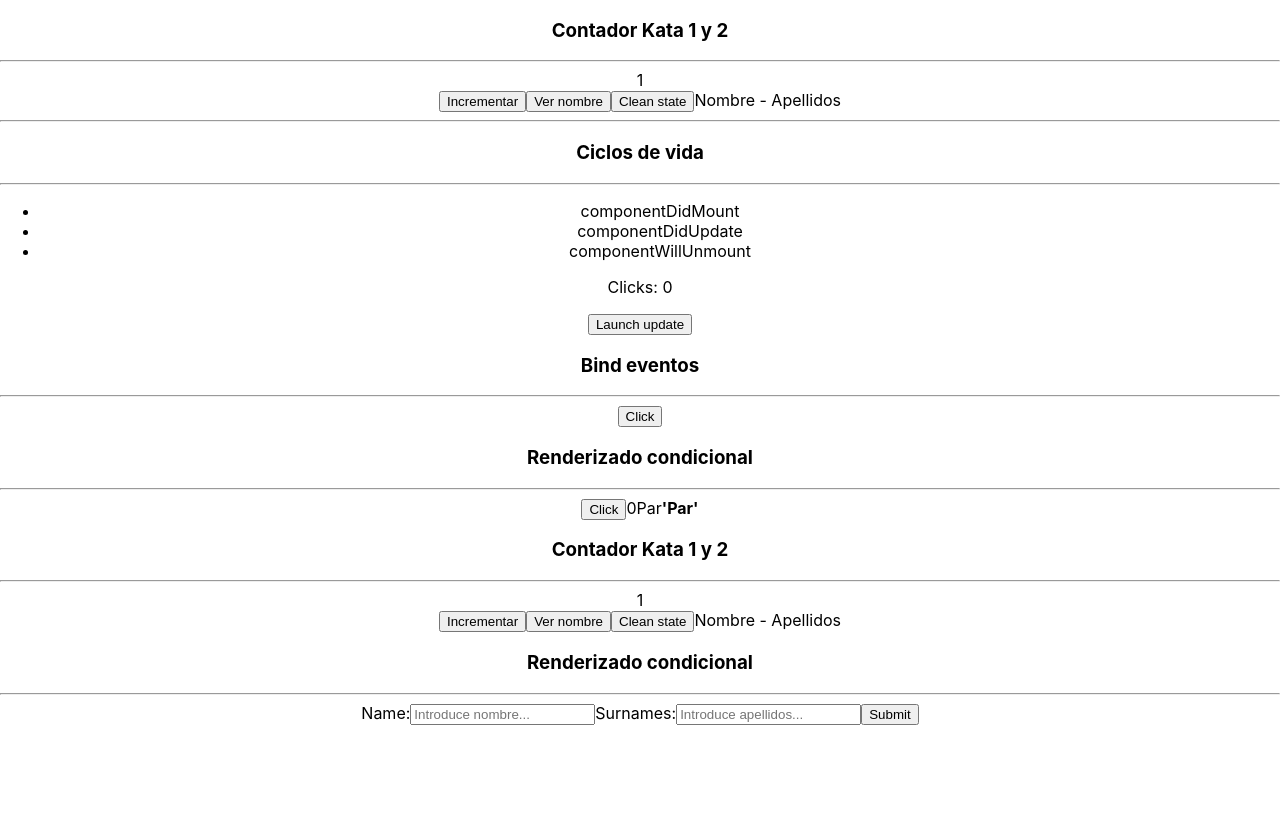
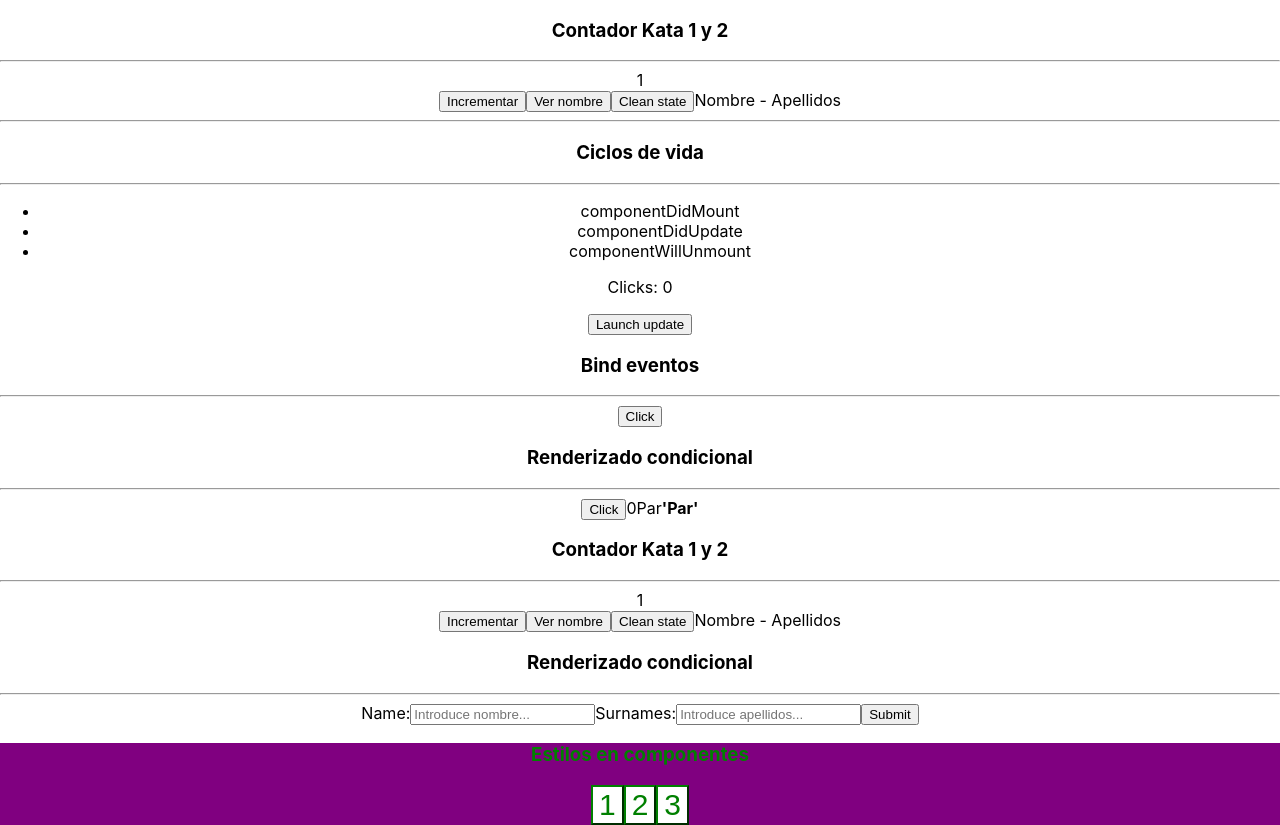
Before and after one commit to carlosmico/ReactDemo, a React (Create React App) app: page / in a window 1280 px wide. Before the commit the page ends 800 px from the top, so only its background shows below. Built offline with nearby package versions, Linux system fonts and the light colour scheme.

Commit message:
Styles added

```diff
--- a/package.json
+++ b/package.json
@@ -6,6 +6,7 @@
     "@testing-library/jest-dom": "^5.11.4",
     "@testing-library/react": "^11.1.0",
     "@testing-library/user-event": "^12.1.10",
+    "node-sass": "^4.0.0",
     "react": "^17.0.2",
     "react-dom": "^17.0.2",
     "react-scripts": "4.0.3",
--- a/src/App.js
+++ b/src/App.js
@@ -4,6 +4,7 @@ import LifeCycles from './components/LifeCycles'
 import BindEvents from './components/BindEvents'
 import RenderingConditional from './components/RenderingConditional'
 import NameForm from './components/NameForm'
+import StyledComponents from './components/styledComponents/StyledComponents'
 
 
 const incrementValue = 5;
@@ -22,7 +23,9 @@ function App() {
 
       <RenderingConditional />
 
-      <NameForm/>
+      <NameForm />
+
+      <StyledComponents/>
     </div>
   );
 }
--- /dev/null
+++ b/src/components/styledComponents/ButtonStyle.js
@@ -0,0 +1,8 @@
+const style = {
+    fontSize: '30px',
+    color: 'blue',
+    backgroundColor: 'white',
+    borderColor: 'blue',
+}
+
+export default style
--- /dev/null
+++ b/src/components/styledComponents/Colors.scss
@@ -0,0 +1,3 @@
+$green-color: green;
+$red-color: red;
+$purple-color: purple;
--- /dev/null
+++ b/src/components/styledComponents/StyledComponents.css
@@ -0,0 +1,10 @@
+h3{
+    color: green;
+}
+
+.styled-button{
+    font-size: 30px;
+    color: red;
+    background-color: white;
+    border-color: red;
+}
--- /dev/null
+++ b/src/components/styledComponents/StyledComponents.jsx
@@ -0,0 +1,20 @@
+// import './StyledComponents.css'
+import "./StyledComponents.scss";
+// import buttonStyle from './ButtonStyle.js'
+
+const StyledComponents = () => (
+  <div className="styled-components">
+    <h3>Estilos en componentes</h3>
+
+    <button
+      className="styled-button"
+      // style={buttonStyle}
+    >
+      1
+    </button>
+    <button className="styled-button">2</button>
+    <button className="styled-button">3</button>
+  </div>
+);
+
+export default StyledComponents;
--- /dev/null
+++ b/src/components/styledComponents/StyledComponents.scss
@@ -0,0 +1,24 @@
+@import "Colors.scss";
+
+@mixin styledButton {
+  font-size: 30px;
+  background-color: white;
+  border-color: $green-color;
+  color: $green-color;
+
+  &:first-child {
+    color: red;
+  }
+}
+
+.styled-components {
+  background-color: $purple-color;
+
+  h3 {
+    color: $green-color;
+  }
+
+  .styled-button {
+    @include styledButton();
+  }
+}
```
Also changed, not shown: 1 other file (tests, documents, lock files or other folders).
